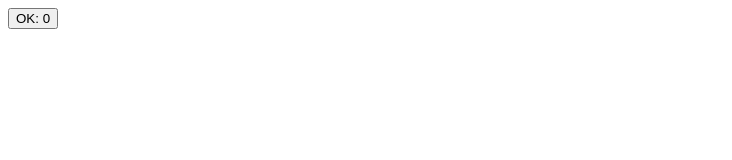
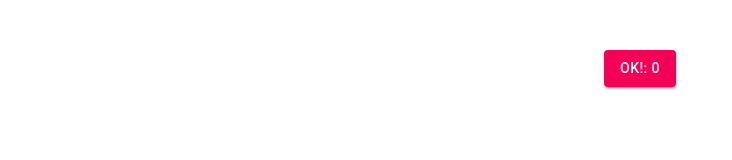
Before and after one commit to ciamac-da/ReactReduxReloaded, a React app: page / in a window 1280 px wide. Shown: the whole page, without its empty margins (0-732 px from the left). Built offline with nearby package versions, Linux system fonts and the light colour scheme.

Commit message:
Verified by Cia V1.0.2

```diff
--- a/package.json
+++ b/package.json
@@ -3,6 +3,7 @@
   "version": "0.1.0",
   "private": true,
   "dependencies": {
+    "@material-ui/core": "^4.11.0",
     "@testing-library/jest-dom": "^4.2.4",
     "@testing-library/react": "^9.3.2",
     "@testing-library/user-event": "^7.1.2",
--- a/public/index.html
+++ b/public/index.html
@@ -28,7 +28,7 @@
   </head>
   <body>
     <noscript>You need to enable JavaScript to run this app.</noscript>
-    <div id="root"></div>
+    <div id="root" style="text-align: center; margin-top: 50px;" ></div>
     <!--
       This HTML file is a template.
       If you open it directly in the browser, you will see an empty page.
--- a/src/index.js
+++ b/src/index.js
@@ -4,7 +4,7 @@ import ReactDOM from 'react-dom';
 
 import { createStore } from 'redux';
 import { Provider, connect } from 'react-redux';
-
+import Button from '@material-ui/core/Button';
 /*
   Der Reducer verwaltet den [state]
     - Gibt es noch keinen state kann er sich einen ausdenken :)
@@ -57,7 +57,13 @@ const adapter = connect(
 
 function App({ok,increment}){
   return <>
-    <button onClick={increment}>OK: {ok}</button>
+  <Button
+  variant="contained"
+  color="secondary"
+  onClick={increment}
+  >
+        Ok!: {ok}
+      </Button>
   </>;
 }
 
```
Also changed, not shown: readmeImage/1.jpg (added), readmeImage/2.jpg (added), 1 other file.
